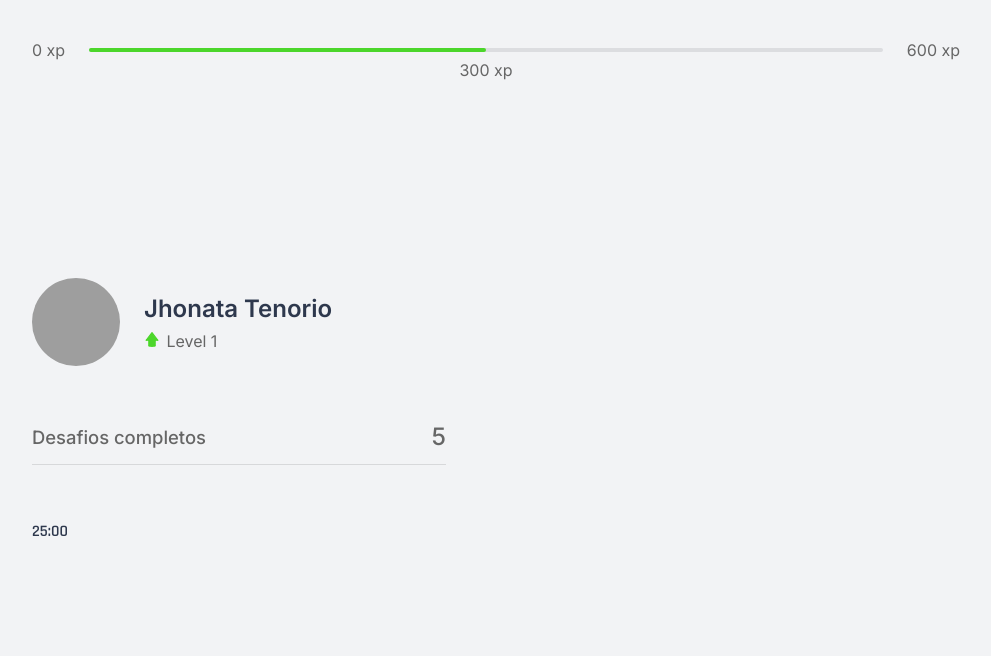
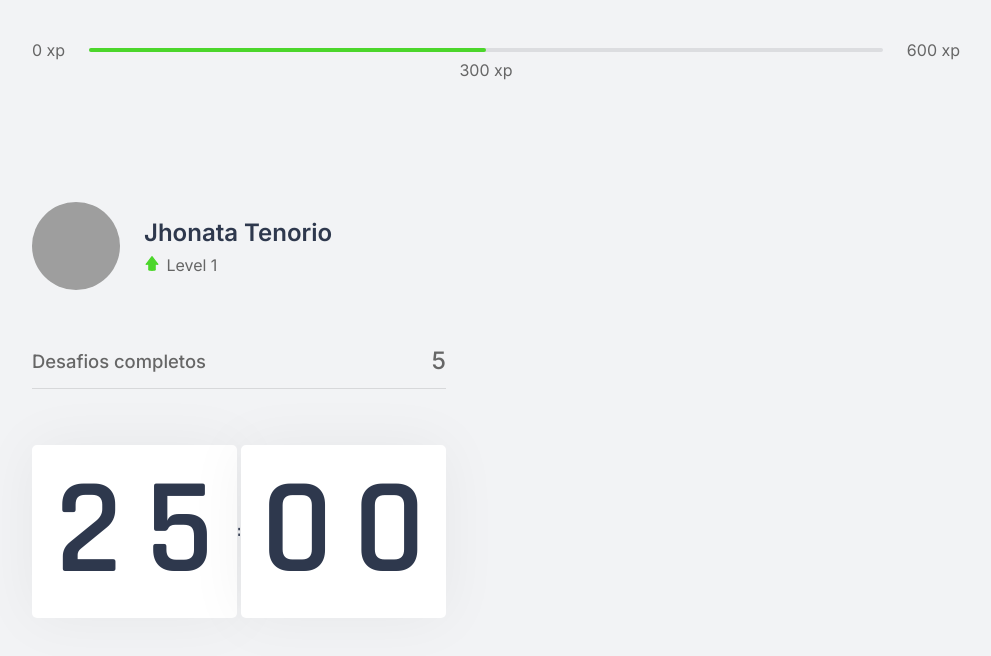
Before and after one commit to jhonataT/Move_it, a Next.js app: page / in a window 1280 px wide. Shown: the top 656 px of the page, without its empty margins (144-1135 px from the left). Built offline with nearby package versions, Linux system fonts and the light colour scheme; grey boxes are pictures that could not be loaded.

Commit message:
countdown style

```diff
--- a/src/styles/components/Countdown.module.css
+++ b/src/styles/components/Countdown.module.css
@@ -5,3 +5,17 @@
     font-weight: 600;
     color: var(--title);
 }
+
+.countdownContainer > div {
+    flex: 1;
+
+    display: flex;
+    align-items: center;
+    justify-content: space-evenly;
+
+    background: var(--white);
+    box-shadow: 0 0 60px rgba(0, 0, 0, 0.05);
+    border-radius: 5px;
+    font-size: 8.5rem;
+    text-align: center;
+}
```
